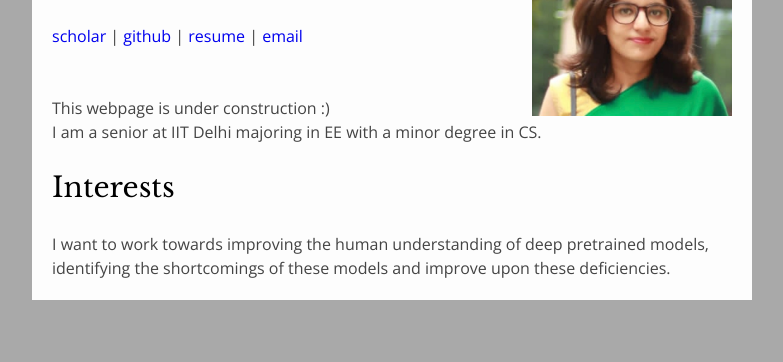
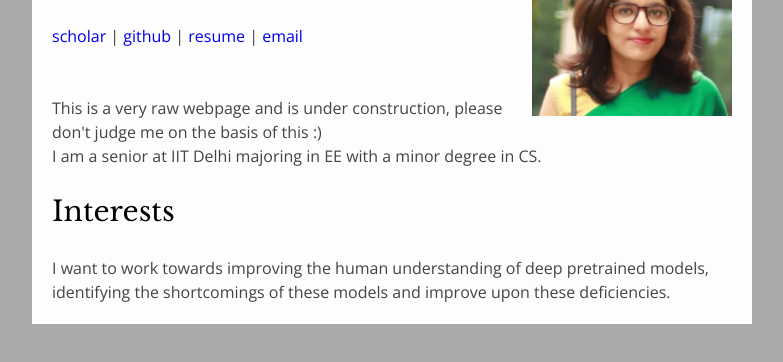
Before and after one commit to gurusha01/gurusha01.github.io, a plain HTML site: page index.html in a window 1280 px wide. Shown: the part 122-484 px from the top of the page, without its empty margins (248-1031 px from the left). Drawn offline with nearby package versions, Linux system fonts and the light colour scheme.

Commit message:
Update index.html

```diff
--- a/index.html
+++ b/index.html
@@ -20,7 +20,7 @@
 
 		<br><br><br>
 
-		This webpage is under construction :)<br>
+		This is a very raw webpage and is under construction, please don't judge me on the basis of this :)<br>
 
 		I am a senior at IIT Delhi majoring in EE with a minor degree in CS. <br>
 
```
